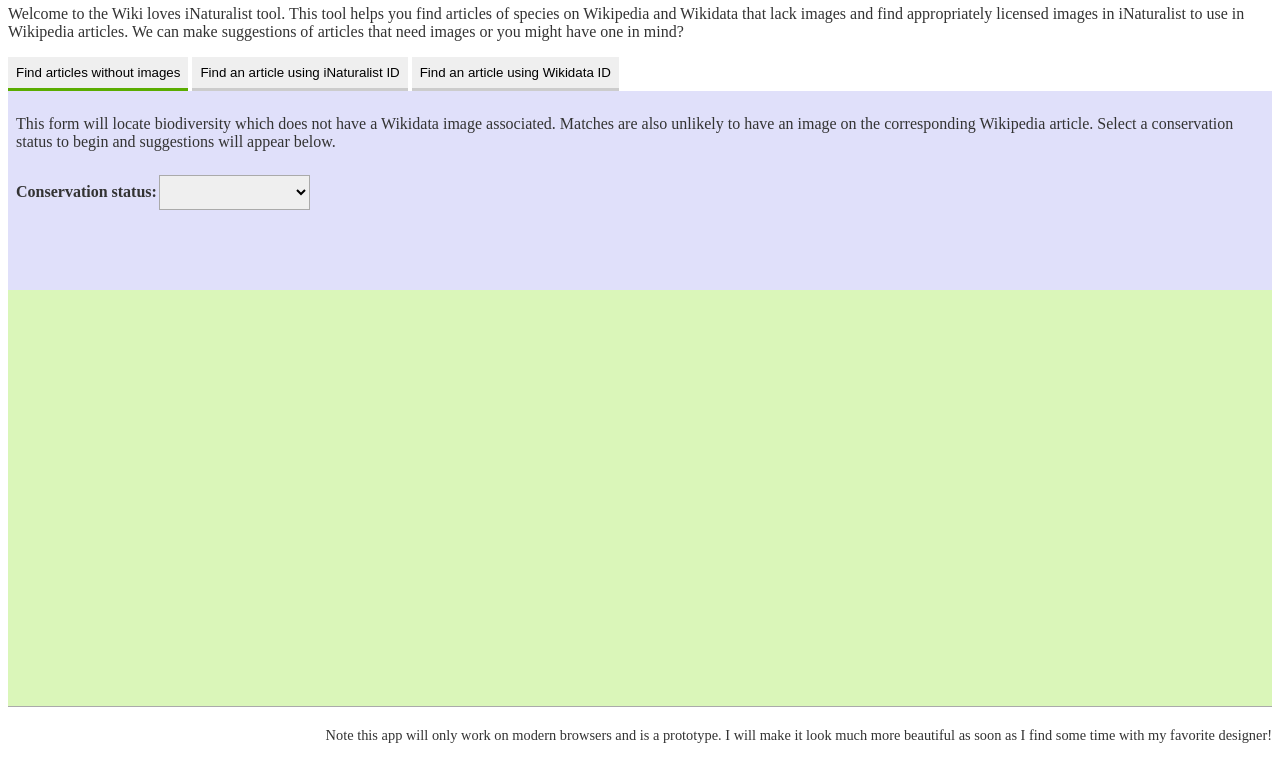
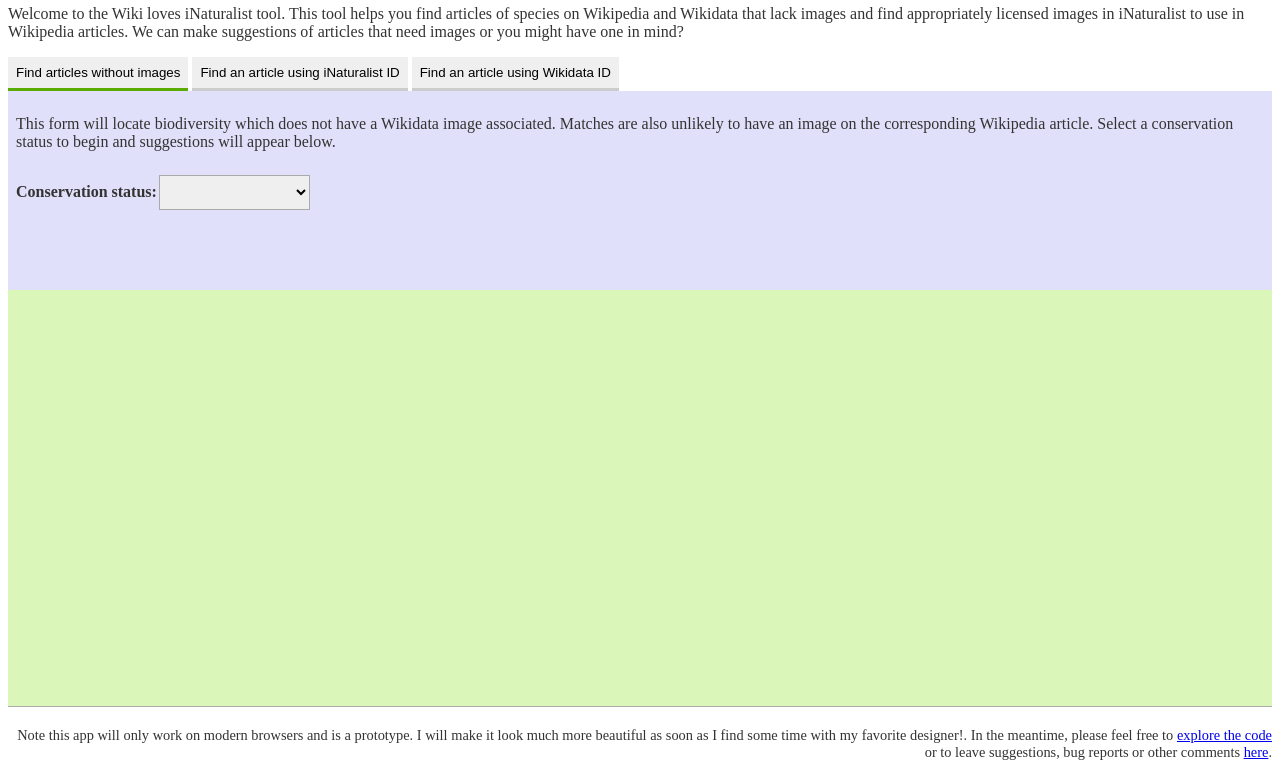
Before and after one commit to jdlrobson/WikiLovesINat, a website with bundled scripts: page public/index.html in a window 1280 px wide. Shown: the part 79-848 px from the top of the page. Built offline with nearby package versions, Linux system fonts and the light colour scheme.

Commit message:
linking to code and issues

```diff
--- a/public/index.html
+++ b/public/index.html
@@ -56,7 +56,7 @@
             Welcome to the Wiki loves iNaturalist tool. This tool helps you find articles of species on Wikipedia and Wikidata that lack images and find appropriately licensed images in iNaturalist to use in Wikipedia articles. We can make suggestions of articles that need images or you might have one in mind?
         </p>
         <div id="app"></div>
-        <footer>Note this app will only work on modern browsers and is a prototype. I will make it look much more beautiful as soon as I find some time with my favorite designer!</footer>
+        <footer>Note this app will only work on modern browsers and is a prototype. I will make it look much more beautiful as soon as I find some time with my favorite designer!. In the meantime, please feel free to <a href="https://github.com/jdlrobson/WikiLovesINat/">explore the code</a> or to leave suggestions, bug reports or other comments <a href="https://github.com/jdlrobson/WikiLovesINat/issues">here</a>.</footer>
         <script src="preact.js"></script>
         <script type="module" src="index.js"></script>
     </body>
```
